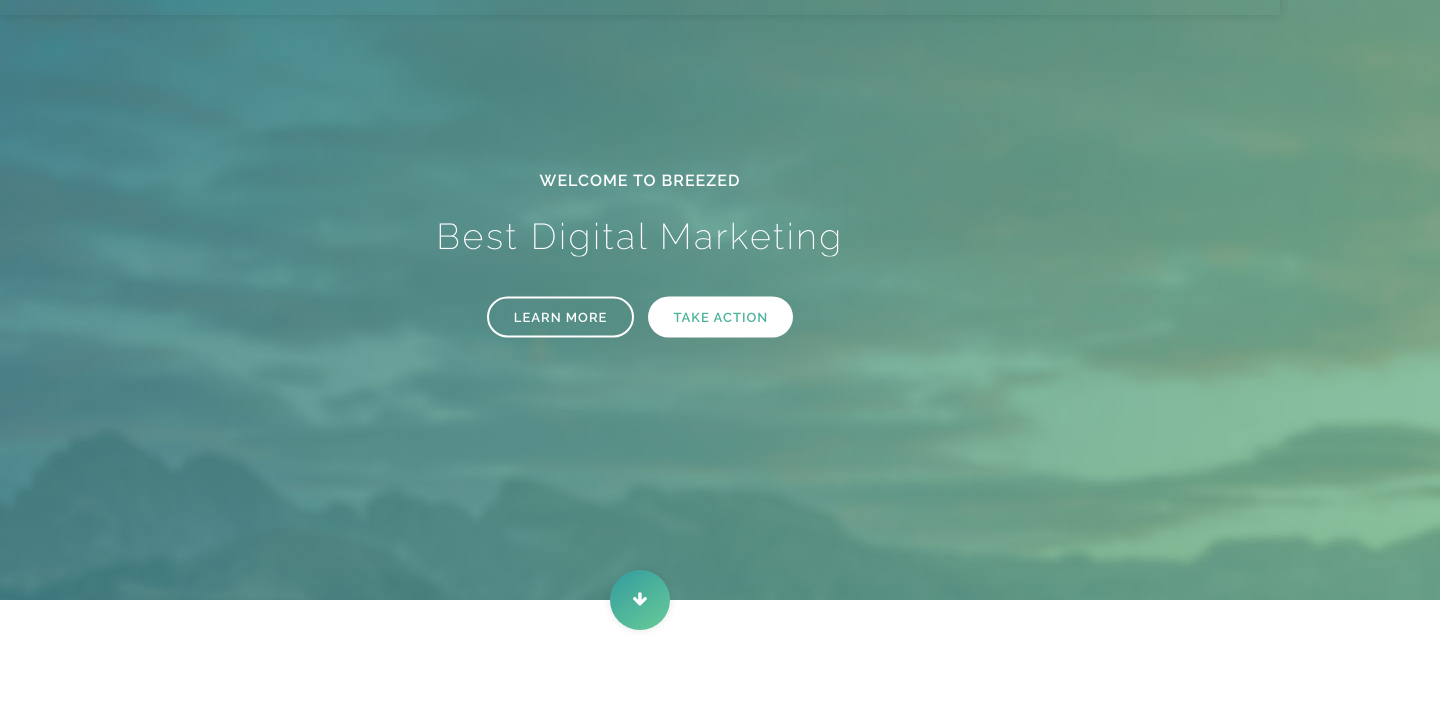
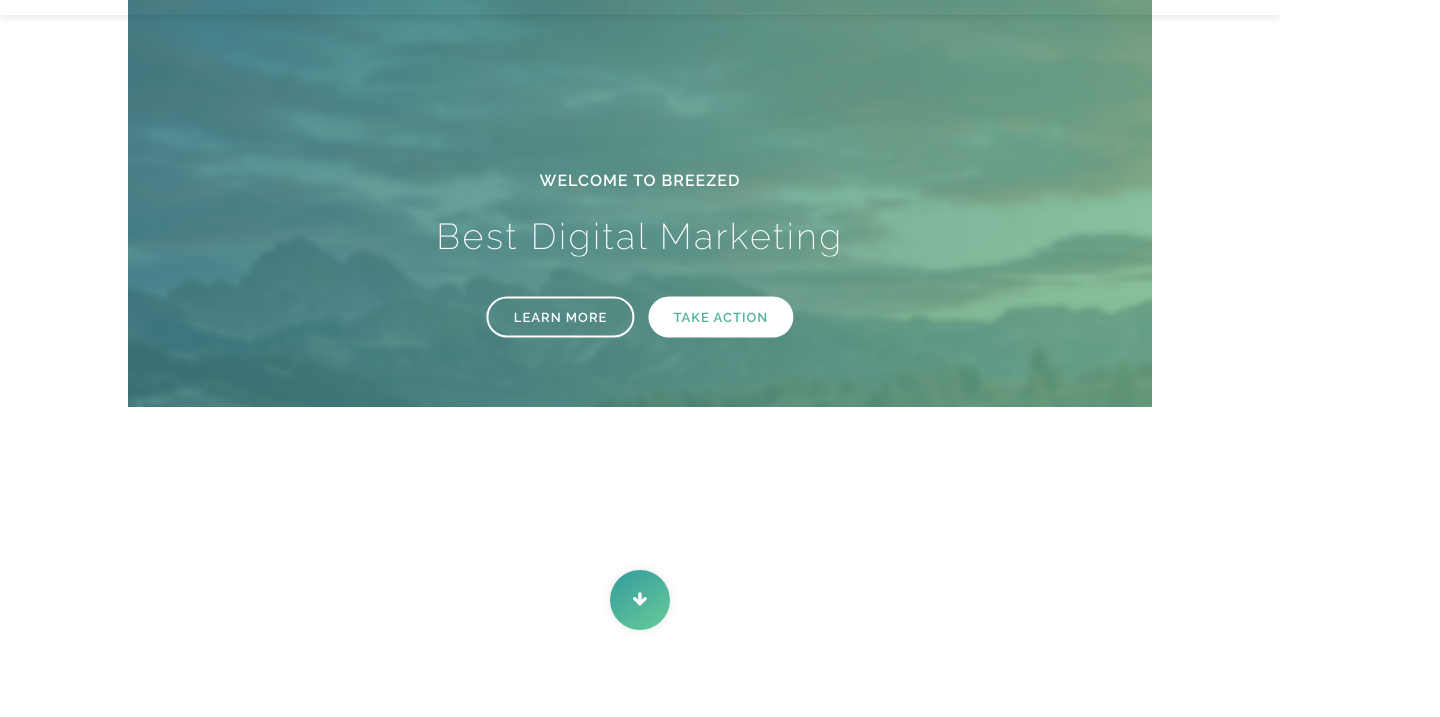
Before and after one commit to nor2712/MYS, a plain HTML site: page MYS/index.html in a window 1280 px wide. Shown: the part 105-822 px from the top of the page, 1440 px wide, since content can reach past the window. Drawn offline with Linux system fonts and the light colour scheme.

Commit message:
Update style.css

```diff
--- a/MYS/style.css
+++ b/MYS/style.css
@@ -291,7 +291,8 @@ banner
 .img-fill img {
   position: relative;
   display: inline-block;
-  max-width: none;
+  /* max-width: 100%; */
+    width: 1519px;
 }
 
 
```
